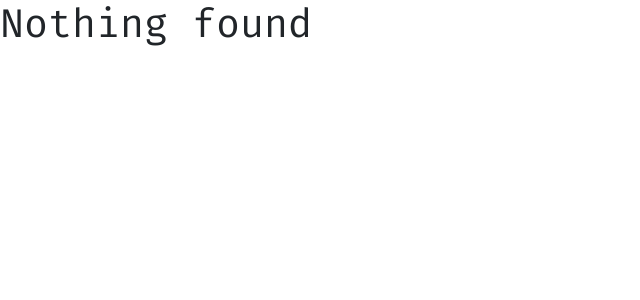
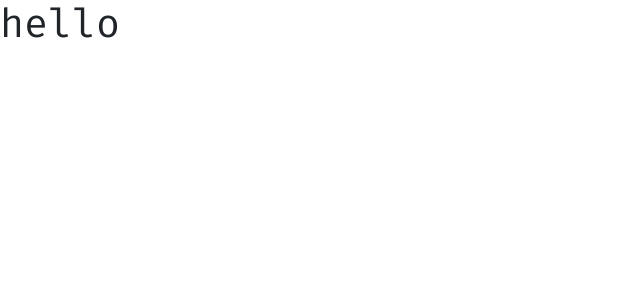
Before and after one commit to tarek99samy/Animify-Frontend, a React (Create React App) app: page / in a window 1280 px wide. Before the commit this address led to /notfound. Shown: the top 300 px of the page, without its empty margins (0-640 px from the left). Built offline with nearby package versions, Linux system fonts and the light colour scheme; the HTML template or start-up script is replaced by a standard one.

Commit message:
clear private route issue

```diff
--- a/src/App.js
+++ b/src/App.js
@@ -12,15 +12,7 @@ export default function App() {
     <BrowserRouter>
       <Switch>
         <UserContextProvider>
-          <Route exact path='/login' component={Login} />
-          <Route exact path='/signup' component={SignUp} />
-          {/* to use private routes, delete this comment and put your code here
-						<PrivateRoute exact path="/...">
-							<Component />
-						</PrivateRoute>
-					*/}
-          <Route exact path='/notfound' component={NotFound} />
-          <Redirect to='/notfound' />
+          <h1>hello</h1>
         </UserContextProvider>
       </Switch>
     </BrowserRouter>
```
